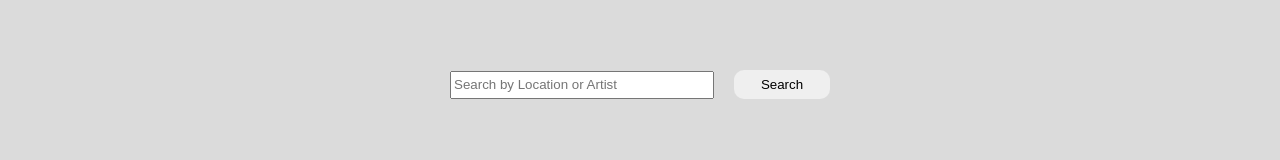
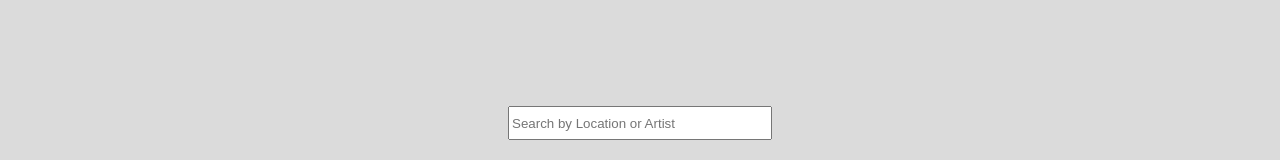
Before and after one commit to JPierce28/hackathon, a React (Create React App) app: page / in a window 1280 px wide. Shown: the part 177-337 px from the top of the page. Built offline with nearby package versions, Linux system fonts and the light colour scheme; the HTML template or start-up script is replaced by a standard one.

Commit message:
Add styling to home page

```diff
--- a/src/components/App/App.js
+++ b/src/components/App/App.js
@@ -2,13 +2,28 @@ import { Routes, Route } from 'react-router-dom';
 import Home from '../Home/Home';
 import './App.css';
 import Details from '../Details/Details';
+import { useState } from 'react';
+import imageObjects from '../../mockData'
 
 function App() {
+  const [currentArray, setCurrentArray] = useState(imageObjects)
+
+  const setArray = (value) => {
+    let newArray = imageObjects.filter(art => {
+      return art.location === value
+    })
+    console.log(newArray)
+    setCurrentArray(newArray)
+  }
+
   return (
     <Routes>
       <Route
       path='/'
-      element={<Home/>}
+      element={<Home
+        setArray={setArray}
+        currentArray={currentArray}
+      />}
       />
       <Route
       path='/:id'
--- a/src/components/Home/Home.css
+++ b/src/components/Home/Home.css
@@ -1,25 +1,11 @@
 .home-page {
   display: flex;
   flex-direction: column;
-  justify-content: center;
+  /* justify-content: ; */
   align-items: center;
-  height: 300vh;
+  height: 350vh;
   width: 100vw;
   background-color: rgb(219, 219, 219);
-}
-
-.search-button {
-  width: 15%;
-  height: 13%;
-  margin-left: 20px;
-  border-radius: 10px;
-  border: none;
-  cursor: pointer;
-}
-
-.search-button:hover {
-  color: black;
-  background-color: white;
 }
 
 .art-location-search {
@@ -46,7 +32,7 @@
 }
 
 .card-container {
-  height: 90%;
+  height: 70%;
   width: 80%;
   display: flex;
   flex-direction: row;
@@ -63,12 +49,13 @@
   flex-direction: column;
   justify-content: center;
   align-items: center;
+  margin-top: 10%;
 }
 
 .card-container-right {
   height: 100%;
   width: 50%;
-  margin-top: 20%;
+  margin-top: 30%;
   display: flex;
   flex-direction: column;
   justify-content: center;
--- a/src/components/Home/Home.js
+++ b/src/components/Home/Home.js
@@ -1,25 +1,21 @@
 import React from 'react'
 import './Home.css'
-import imageObjects from '../../mockData'
 import ImageCards from '../ImageCards/ImageCards'
 import { useState } from 'react'
 
-const Home = () => {
+const Home = ({ setArray, currentArray }) => {
   const [searchParams, setSearchParams] = useState('')
-  const [artArray, setArtArray] = useState(imageObjects)
 
-  const evenNumbers = artArray.filter(item => {
+  const filteredArt = !!searchParams ? currentArray.filter(art => art.artist.toLowerCase().includes(searchParams.toLowerCase()) || art.city.toLowerCase().includes(searchParams.toLowerCase())) : currentArray
+
+
+  const evenNumbers = filteredArt.filter(item => {
     return item.id % 2 === 0
   })
 
-  const oddNumbers = artArray.filter(item => {
+  const oddNumbers = filteredArt.filter(item => {
     return item.id % 2 !== 0
   })
-
-  const setSearchFilter = () => {
-    let newSearch = artArray.contains(searchParams)
-    console.log(newSearch)
-  }
 
   const rightImages = evenNumbers.map(card => {
     return (
@@ -51,11 +47,11 @@ const Home = () => {
       <form className='search-form'>
         <input
         className='art-location-search'
+        type='text'
         placeholder='Search by Location or Artist'
         value={searchParams}
-        onChange={setSearchParams}
+        onChange={event => setSearchParams(event.target.value)}
         />
-        <button className='search-button' onClick={setSearchFilter}>Search</button>
       </form>
       <div className='card-container'>
         <div className='card-container-left'>
```
